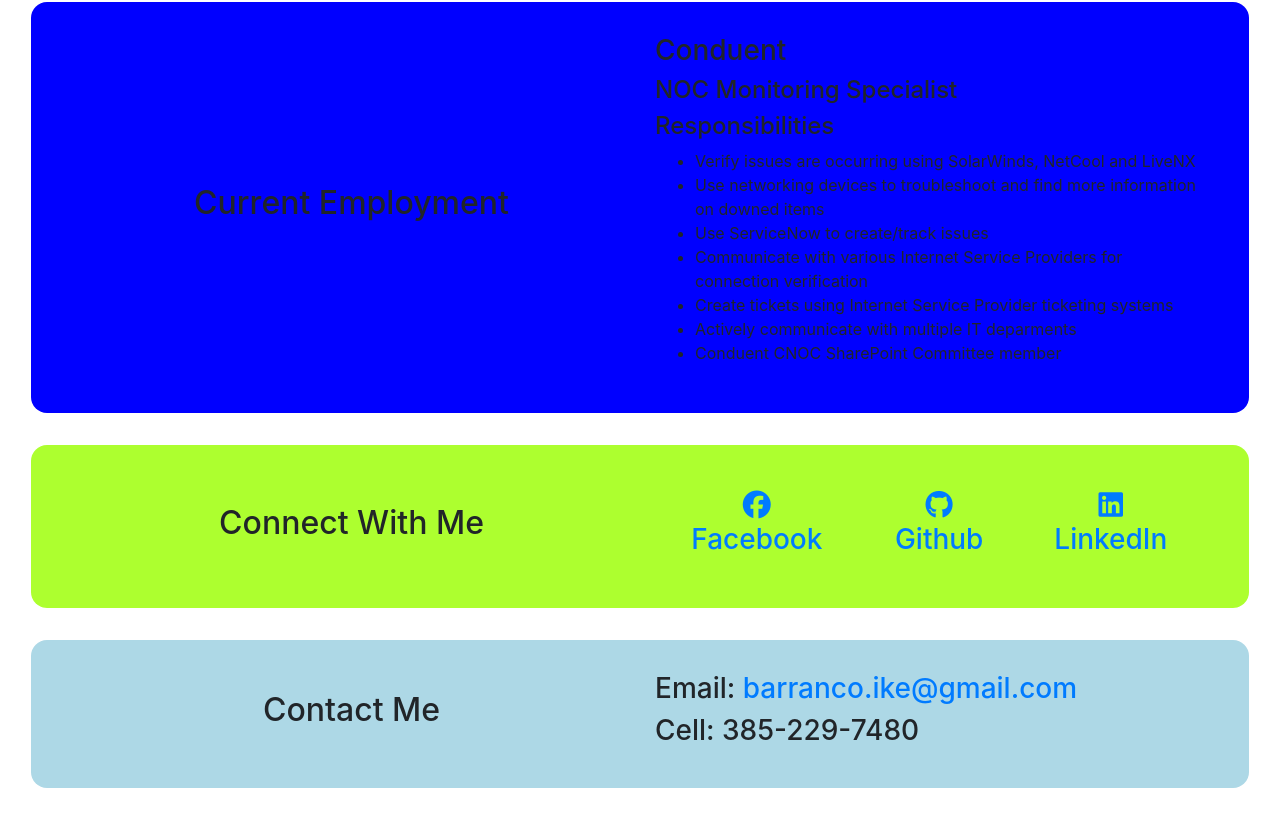
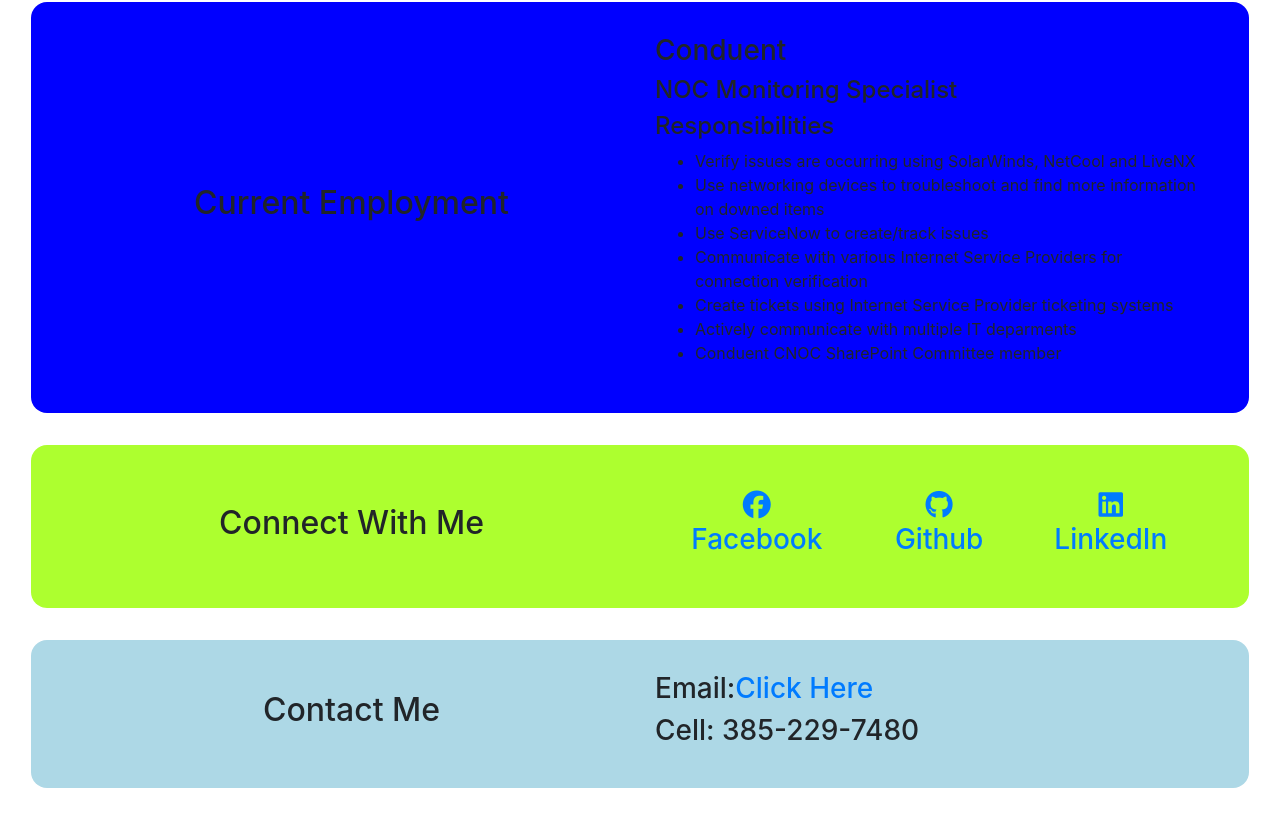
Before and after one commit to ikemous/portfolio, a React (Create React App) app in the folder client/: page / in a window 1280 px wide. Shown: the part 1172-1992 px from the top of the page. Built offline with nearby package versions, Linux system fonts and the light colour scheme.

Commit message:
replace email with click here

```diff
--- a/client/src/pages/HomePage.tsx
+++ b/client/src/pages/HomePage.tsx
@@ -122,7 +122,12 @@
                     <h2>Contact Me</h2>
                 </Col>
                 <Col xs={12} md={6} className="text-left">
-                    <h3>Email: <a href="mailto: barranco.ike@gmail.com?subject=Coding">barranco.ike@gmail.com</a></h3>
+                    <h3>
+                        Email:
+                        <a href="mailto: barranco.ike@gmail.com?subject=Coding">
+                            Click Here
+                        </a>
+                    </h3>
                     <h3>Cell: 385-229-7480</h3>
                 </Col>
             </Row>
```
